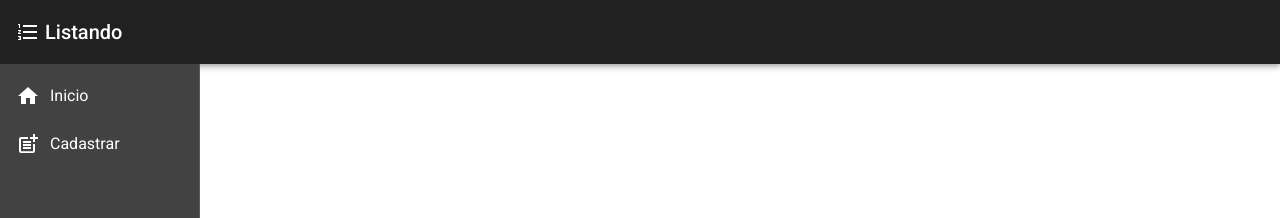
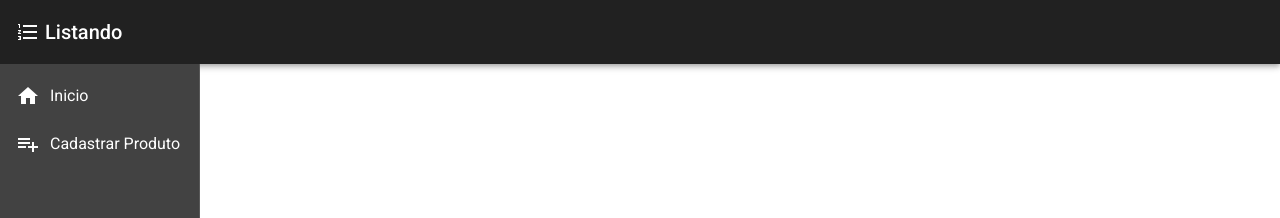
Before and after one commit to gmorae/angular-9-essencial, an Angular app in the folder frontend/: page / in a window 1280 px wide. Shown: the top 218 px of the page. Built offline with nearby package versions, Linux system fonts and the light colour scheme.

Commit message:
Up icon nav

```diff
--- a/frontend/src/app/components/template/nav/nav.component.html
+++ b/frontend/src/app/components/template/nav/nav.component.html
@@ -10,9 +10,9 @@
 
             <a mat-list-item>
                 <i class="material-icons">
-                    post_add
+                    playlist_add
                 </i>
-                Cadastrar
+                Cadastrar Produto
             </a>
 
         </mat-nav-list>
```
